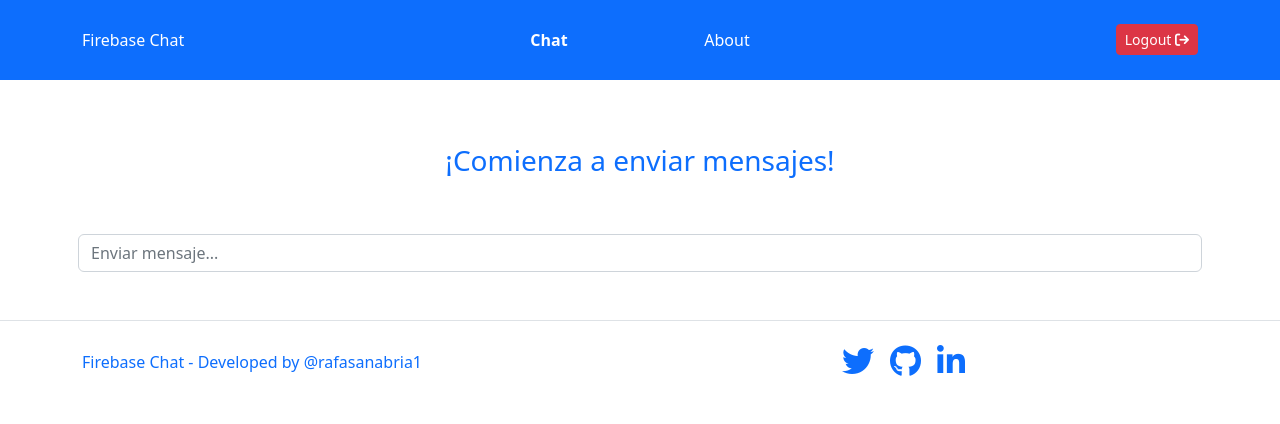
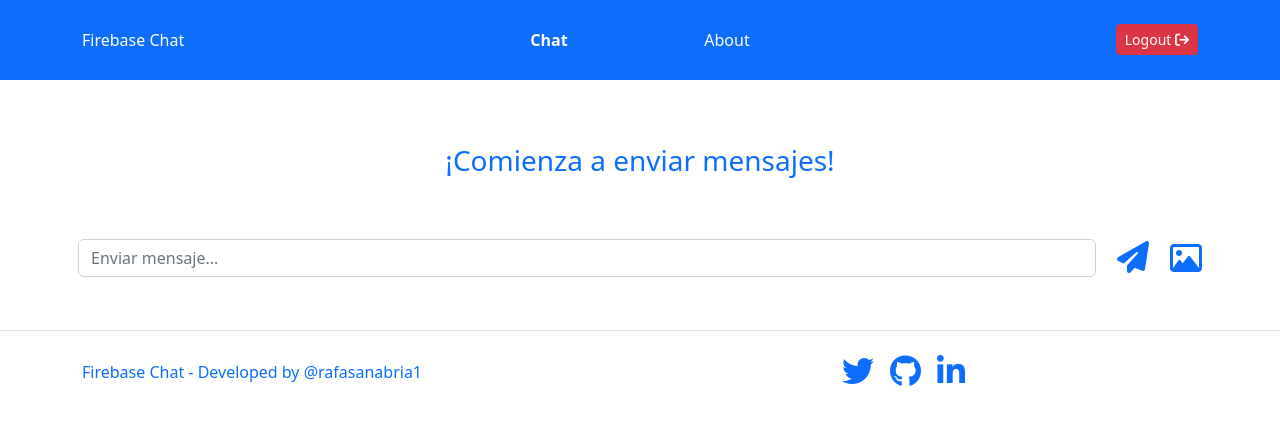
Before and after one commit to Rviewer-Challenges/J9RULZOSNOUGlqJFgSmG, a React (Create React App) app: page /chat in a window 1280 px wide. Shown: the top 424 px of the page. Built offline with nearby package versions, Linux system fonts and the light colour scheme; no server answers; the database is empty; sample sign-in values are in the browser's storage.

Commit message:
Agregar enviar con click. Agregar iconos de tipos de mensajes. Actualizar username con el nombre de usuario del e-mail y no actualizar el usuario en la base de datos en cada recarga.

```diff
--- a/src/components/FormMessage.tsx
+++ b/src/components/FormMessage.tsx
@@ -10,32 +10,37 @@ export const FormMessage = () => {
 
         e.preventDefault ();
 
-        if (e.target.mensaje.value !== '' && userData) {
 
-            sendMessage (e.target.mensaje.value);
+        if (userData) {
 
-            e.target.mensaje.value = '';
+            const mensaje = (document.getElementById ("form-mensaje") as HTMLFormElement).mensaje.value;
+            (document.getElementById ("form-mensaje") as HTMLFormElement).mensaje.value = '';
+            sendMessage (mensaje);
         }
 
     };
 
-    const sendMessage = (msg:any) => {
+    const sendMessage = (mensaje:any) => {
 
-        if (userData) {
+        if (userData && mensaje.trim () !== '') {
 
             const database    = getDatabase ();
             const databaseRef = ref (database);
 
-            push (child (databaseRef, 'messages'), {msg: msg, sendDate: serverTimestamp (), authorUid: userData.uid});
+            push (child (databaseRef, 'messages'), {msg: mensaje.trim (), sendDate: serverTimestamp (), authorUid: userData.uid});
         }
         return;
     }
 
     return (
-        <form onSubmit={(e) => handleSubmit (e)}>
+        <form className='form-mensaje' id="form-mensaje" onSubmit={(e) => handleSubmit (e)}>
             <div className="row">
-                <div className="col px-2">
-                    <input type="text" className='form-control' name="mensaje" placeholder='Enviar mensaje...' />
+                <div className="col px-2 d-flex align-items-center">
+                    <input type="text" className='mensaje form-control me-2' name="mensaje" placeholder='Enviar mensaje...' />
+                    <button className='btn btn-link' onClick={(e) => handleSubmit (e)}>
+                        <i className='fa fa-2x text-primary fa-send me-2'></i>
+                    </button>
+                    <i className="fa fa-2x text-primary fa-image"></i>
                 </div>
             </div>
         </form>
--- a/src/components/Header.tsx
+++ b/src/components/Header.tsx
@@ -8,6 +8,9 @@ export const Header = () => {
 
     return (
         <header className="header bg-primary text-white py-4">
+            {
+                ! loadingUser && (
+
                     <div className="container ">
                         <div className="row align-items-center">
                             <div className="col-md-4 text-start">
@@ -16,12 +19,12 @@ export const Header = () => {
                             <div className="col-md-4 text-center">
                                 <nav className="d-flex justify-content-around">
                                     {
-                                ! loadingUser && userData && (
+                                        userData && (
                                             <NavLink to="/chat" className={({isActive}) => ('nav-link ' + (isActive ? "active fw-bold" : ''))}>Chat</NavLink>
                                         )
                                     }
                                     {
-                                ! loadingUser && ! userData && (
+                                        ! userData && (
                                             <NavLink to="/login" className={({isActive}) => ('nav-link ' + (isActive ? "active fw-bold" : ''))}>Login</NavLink>
                                         )
                                     }
@@ -30,13 +33,15 @@ export const Header = () => {
                             </div>
                             <div className="col-md-4 text-end">
                                 {
-                            !loadingUser && userData && (
+                                    userData && (
                                         <button className='btn btn-sm btn-danger' onClick={() => logout()}>Logout <i className="fa-solid fa-arrow-right-from-bracket"></i></button>
                                     )
                                 }
                             </div>
                         </div>
                     </div>
+                )
+            }
         </header>
     )
 }
--- a/src/context/FChatContextProvider.tsx
+++ b/src/context/FChatContextProvider.tsx
@@ -3,7 +3,7 @@ import FChatContext from "./FChatContext";
 
 import firebaseConfig from '../config/firebase.config';
 import { initializeApp } from 'firebase/app';
-import { getDatabase, ref, set } from "firebase/database";
+import { getDatabase, onValue, ref, set } from "firebase/database";
 import { FacebookAuthProvider, getAuth, GoogleAuthProvider, signInWithPopup, signOut } from "firebase/auth";
 import { userDataInterface } from "../types/userDataInterface";
 import { FChatProps } from "../types/FChatProps";
@@ -27,9 +27,9 @@ const FChatContextProvider = (props: FChatProps) => {
                 setUserData ({
                     uid: user.uid,
                     email: user.email ? user.email : '',
-                    username: user.email ? user.email: '',
-                    avatar: user.photoURL ? user.photoURL: '',
-                    name: user.displayName ? user.displayName: ''
+                    username: user.email ? user.email.substring (0, user.email.indexOf ('@')) : '',
+                    avatar: user.photoURL ? user.photoURL : '',
+                    name: user.displayName ? user.displayName : ''
                 });
                 setErrorUser (null);
             } else {
@@ -43,10 +43,14 @@ const FChatContextProvider = (props: FChatProps) => {
 
     useEffect (() => {
 
-        const database = getDatabase ();
+        if (userData) {
 
-        if (userData) set (ref (database, 'users/' + userData.uid), userData);
-
+            const database = getDatabase ();
+            const usersRef = ref (database, `users/${userData.uid}`);
+            onValue  (usersRef, (snapshot) => {
+                if (! snapshot.exists ()) set (ref (database, 'users/' + userData.uid), userData);
+            });
+        }
     }, [userData])
 
 
```
Also changed, not shown: src/components/Chat.tsx (+6 -6 lines). Lines whose indentation alone changed are shown as unchanged.
